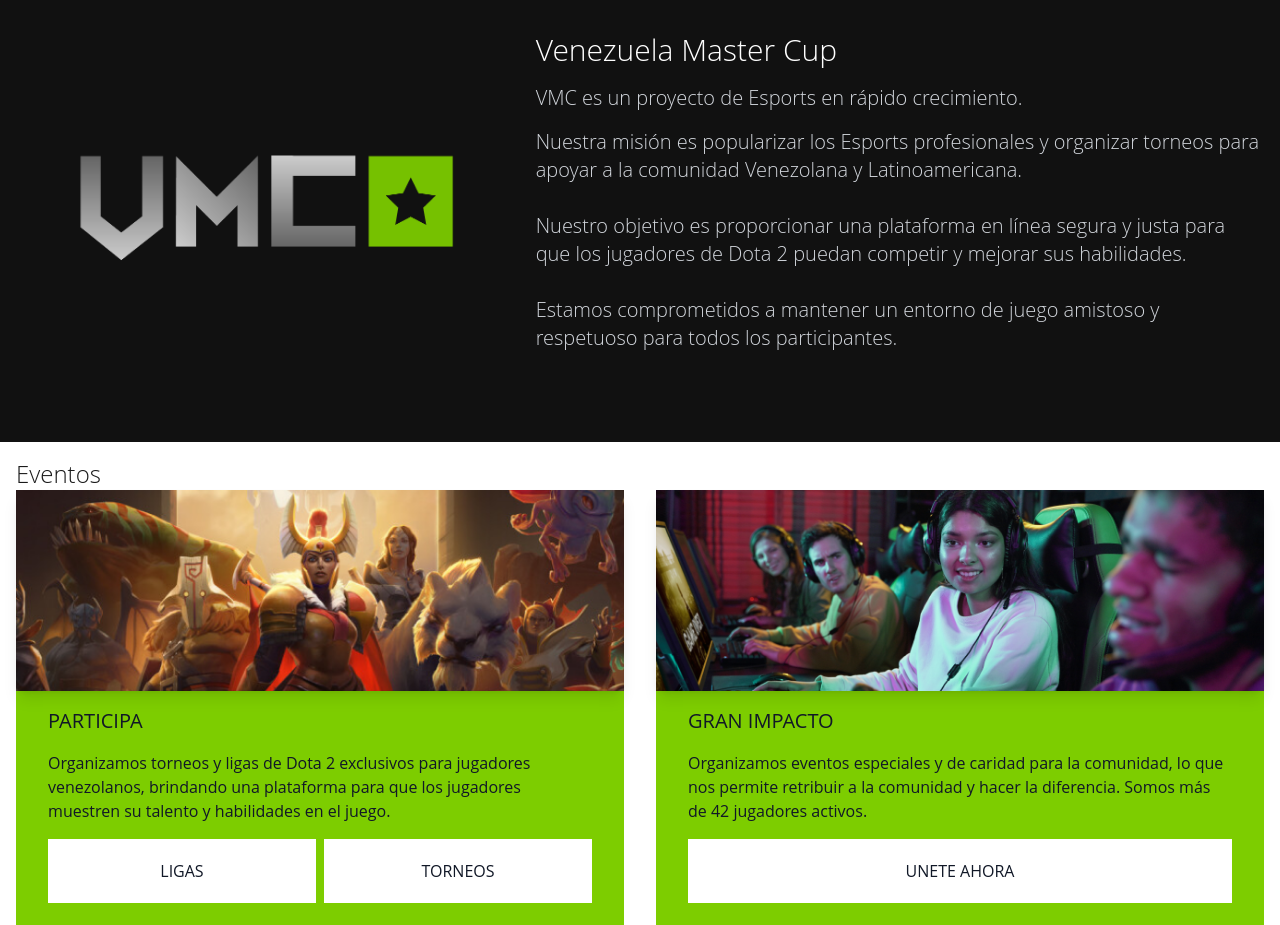
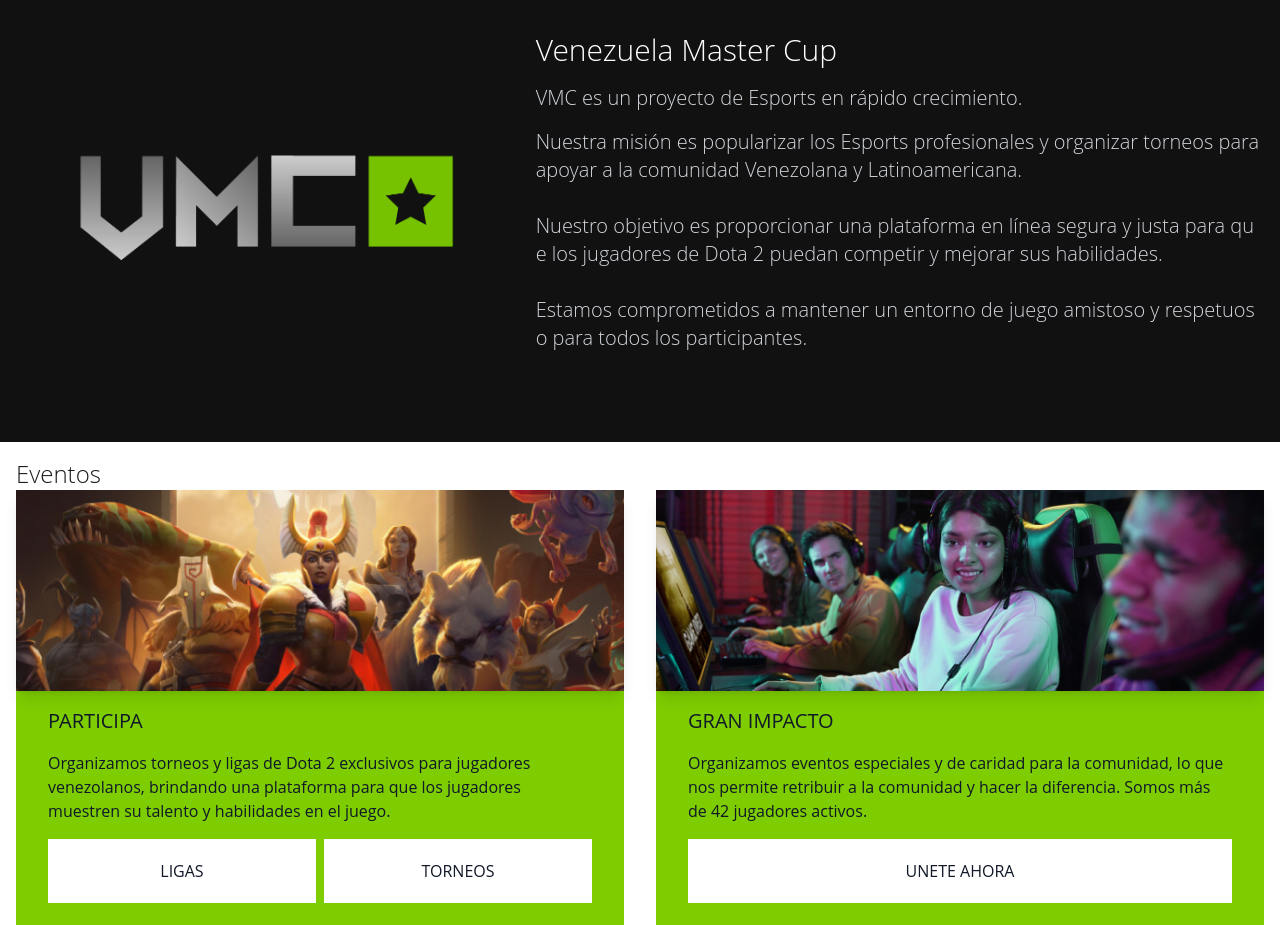
Before and after one commit to YotoCoder/front, a Next.js app: page / in a window 1280 px wide. Shown: the part 1160-2085 px from the top of the page. Built offline with nearby package versions, Linux system fonts and the light colour scheme.

Commit message:
break all

```diff
--- a/pages/components/Nosotros.js
+++ b/pages/components/Nosotros.js
@@ -20,7 +20,7 @@
             <h2 className='text-gray-300 font-light text-xl'>
                 VMC es un proyecto de Esports en rápido crecimiento.
             </h2>
-            <h2 className='text-gray-300 font-light text-xl'>
+            <h2 className='text-gray-300 font-light text-xl break-all'>
                 Nuestra misión es popularizar los Esports profesionales y organizar torneos para apoyar a la comunidad Venezolana y Latinoamericana.<br></br><br></br>
                 Nuestro objetivo es proporcionar una plataforma en línea segura y justa para que los jugadores de Dota 2 puedan competir y mejorar sus habilidades.<br></br><br></br>
                 Estamos comprometidos a mantener un entorno de juego amistoso y respetuoso para todos los participantes.
```
